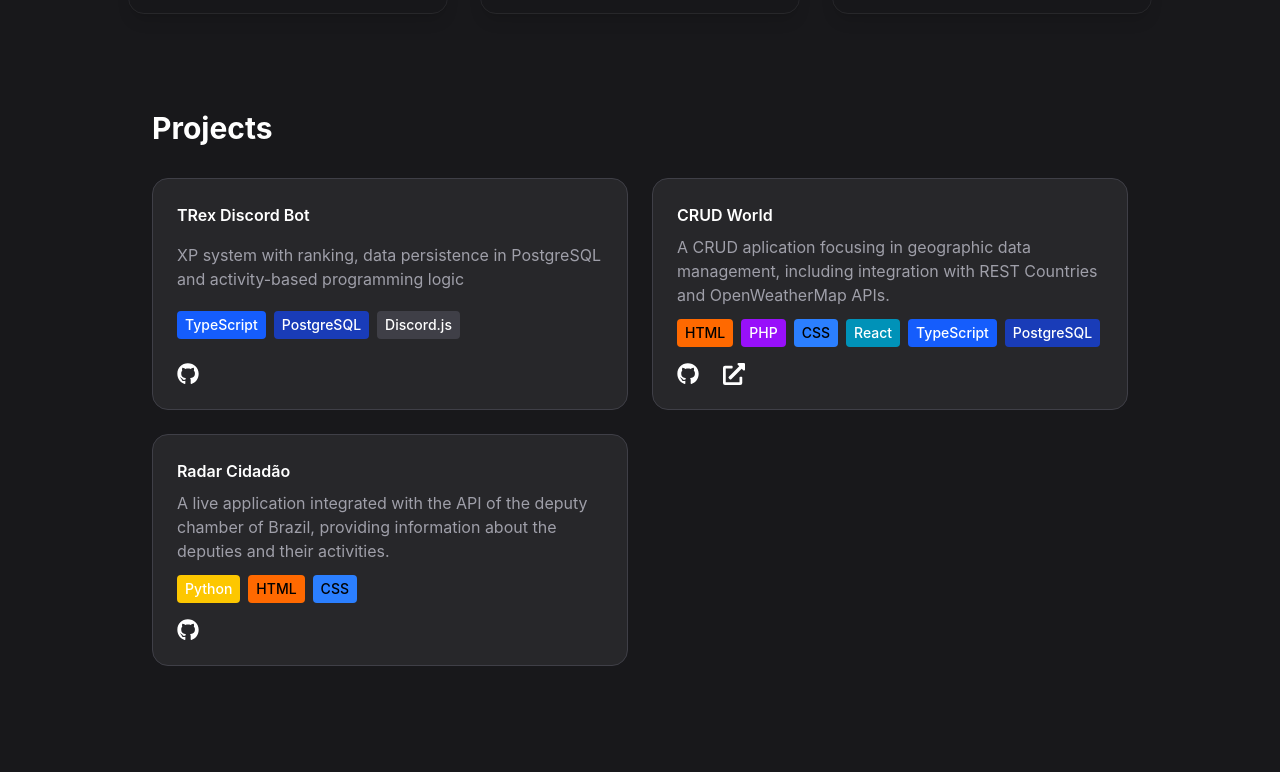
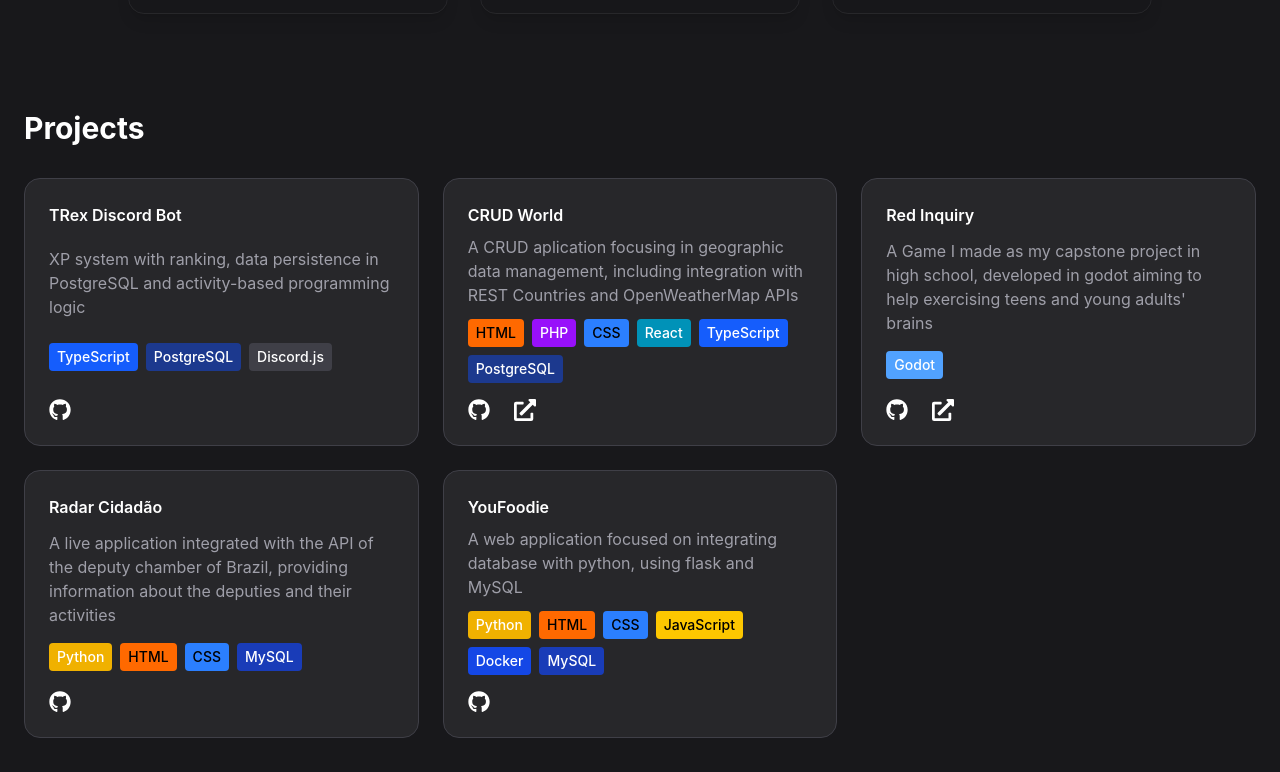
Before and after one commit to pedroprdgs/portfolio, a React (Vite) app: page / in a window 1280 px wide. Shown: the part 2068-2840 px from the top of the page. Built offline with nearby package versions, Linux system fonts and the light colour scheme.

Commit message:
style: atualizados os projetos

```diff
--- a/components/ProjectCard.jsx
+++ b/components/ProjectCard.jsx
@@ -42,12 +42,15 @@ export default function ProjectCard({ title, description, techs, github, demo })
 
 const techColors = {
     TypeScript: "bg-blue-600",
-    JavaScript: "bg-yellow-500 text-black",
-    PostgreSQL: "bg-blue-800",
+    JavaScript: "bg-yellow-400 text-black",
+    PostgreSQL: "bg-blue-900",
     "Node.js": "bg-green-600",
-    Python: "bg-yellow-400 text-blue-black",
+    Python: "bg-yellow-500",
     PHP: "bg-purple-600",
     React: "bg-cyan-600",
     HTML: "bg-orange-500 text-black",
     CSS: "bg-blue-500 text-black",
+    MySQL: "bg-blue-800",
+    Docker: "bg-blue-700",
+    Godot: "bg-blue-400",
 }
--- a/components/Projects.jsx
+++ b/components/Projects.jsx
@@ -2,9 +2,9 @@ import ProjectCard from '../components/ProjectCard';
 
 export default function Projects(){
     return(
-        <section className="max-w-5xl mx-auto px-6 pb-16">
+        <section className="max-w-7xl mx-auto px-6 pb-16">
             <h2 className='text-3xl font-bold mb-8'>Projects</h2>
-            <div className="grid md:grid-cols-2 gap-6">
+            <div className="grid md:grid-cols-3 gap-6">
                 <ProjectCard
                     title="TRex Discord Bot"
                     description="XP system with ranking, data persistence in PostgreSQL and activity-based programming logic"
@@ -13,16 +13,29 @@ export default function Projects(){
                 />
                 <ProjectCard
                     title="CRUD World"
-                    description="A CRUD aplication focusing in geographic data management, including integration with REST Countries and OpenWeatherMap APIs."
+                    description="A CRUD aplication focusing in geographic data management, including integration with REST Countries and OpenWeatherMap APIs"
                     techs={["HTML", "PHP", "CSS", "React", "TypeScript", "PostgreSQL"]}
                     github="https://github.com/pedroprdgs/CRUD-World"
                     demo="https://crudworld.up.railway.app/"
                 />
                 <ProjectCard
+                    title="Red Inquiry"
+                    description="A Game I made as my capstone project in high school, developed in godot aiming to help exercising teens and young adults' brains"
+                    techs={["Godot"]}
+                    github="https://github.com/TCCRedInquiryEtec2025/Red-Inquiry"
+                    demo="https://pauloonada.itch.io/red-inquiry"
+                />
+                <ProjectCard
                     title="Radar Cidadão"
-                    description="A live application integrated with the API of the deputy chamber of Brazil, providing information about the deputies and their activities."
-                    techs={["Python", "HTML", "CSS"]}
+                    description="A live application integrated with the API of the deputy chamber of Brazil, providing information about the deputies and their activities"
+                    techs={["Python", "HTML", "CSS", "MySQL"]}
                     github="https://github.com/NoClip-API/radar-cidadao"
+                />
+                <ProjectCard
+                    title="YouFoodie"
+                    description="A web application focused on integrating database with python, using flask and MySQL "
+                    techs={["Python", "HTML", "CSS", "JavaScript", "Docker", "MySQL"]}
+                    github="https://github.com/pedroprdgs/YouFoodie"
                 />
             </div>
         </section>
--- a/components/Stack.jsx
+++ b/components/Stack.jsx
@@ -60,7 +60,7 @@ export default function Stack(){
                         <h3 className="text-xl font-semibold mb-6 text-white">Tools</h3>
                         <ul className="space-y-3 text-gray-400">
                             <li className="flex items-center gap-2">
-                                <FaGitAlt className="text-orange-500" /> Git & Github
+                                <FaGitAlt className="text-orange-500" /> Git
                             </li>
                             <li className="flex items-center gap-2">
                                 <FaDocker className="text-blue-400" /> Docker
```
